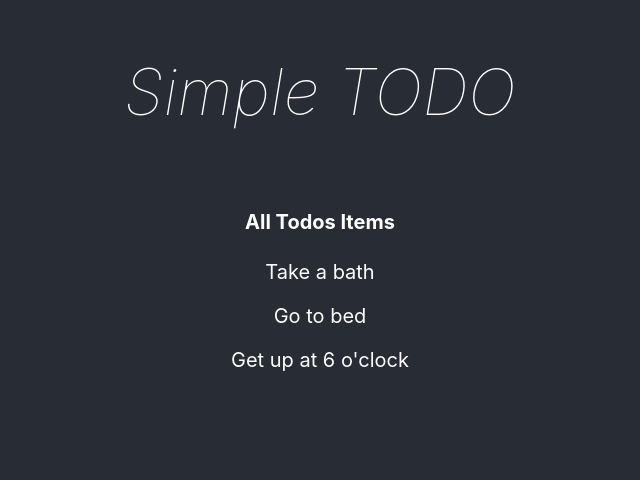
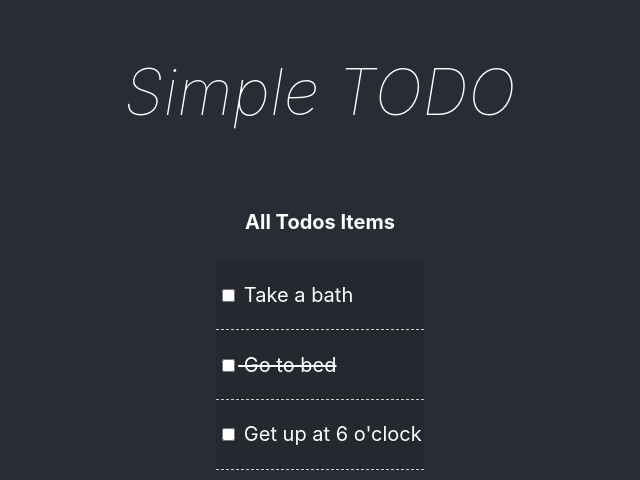
Before and after one commit to tomhero/Simple-React-TODO-App, a React (Create React App) app: page / in a window 1280 px wide. Shown: the top 480 px of the page, without its empty margins (320-960 px from the left). Built offline with nearby package versions, Linux system fonts and the light colour scheme.

Commit message:
Add event to TodoItem component

```diff
--- a/src/App.js
+++ b/src/App.js
@@ -12,7 +12,7 @@ function App() {
     {
       _id: 2,
       title: 'Go to bed',
-      completed: false
+      completed: true
     },
     {
       _id: 3,
--- a/src/components/TodoItem.js
+++ b/src/components/TodoItem.js
@@ -1,16 +1,35 @@
 import React from 'react'
 import PropTypes from 'prop-types'
 
-function TodoItem(props) {
-    return (
-        <div>
-            <p> { props.todo.title } </p>
-        </div>
-    )
+function TodoItem (props) {
+
+  const getStyle = () => {
+    return {
+      backgroundColor: 'rgba(0, 0, 0, 0.1)',
+      padding: '0.12em',
+      borderBottom: '1px #ccc dashed',
+      textDecoration: props.todo.completed ? 'line-through' : 'none',
+      textAlign: 'left'
+    }
+  }
+
+  // extract properties
+  const { _id, title } = props.todo
+
+  return (
+    <div style={getStyle()}>
+      <p>
+        <input type="checkbox" name={'checkBox' + _id} onChange={props.markComplete.bind(this, _id)} />
+        { '\t' }
+        {title}
+      </p>
+    </div>
+  )
 }
 
+// prop types
 TodoItem.propTypes = {
-    todo: PropTypes.object.isRequired
+  todo: PropTypes.object.isRequired
 }
 
 export default TodoItem
--- a/src/components/Todos.js
+++ b/src/components/Todos.js
@@ -4,9 +4,14 @@ import PropTypes from 'prop-types';
 import TodoItem from './TodoItem'
 
 function Todos(props) {
+
+  const markComplete = _id => {
+    console.log(_id)
+  }
+
   // Map todos prop to an HTML elements
   const todoList = props.todos.map(todo => {
-    return <TodoItem key={todo._id} todo={todo} />
+    return <TodoItem key={todo._id} todo={todo} markComplete={markComplete} />
   });
 
   return (
```
